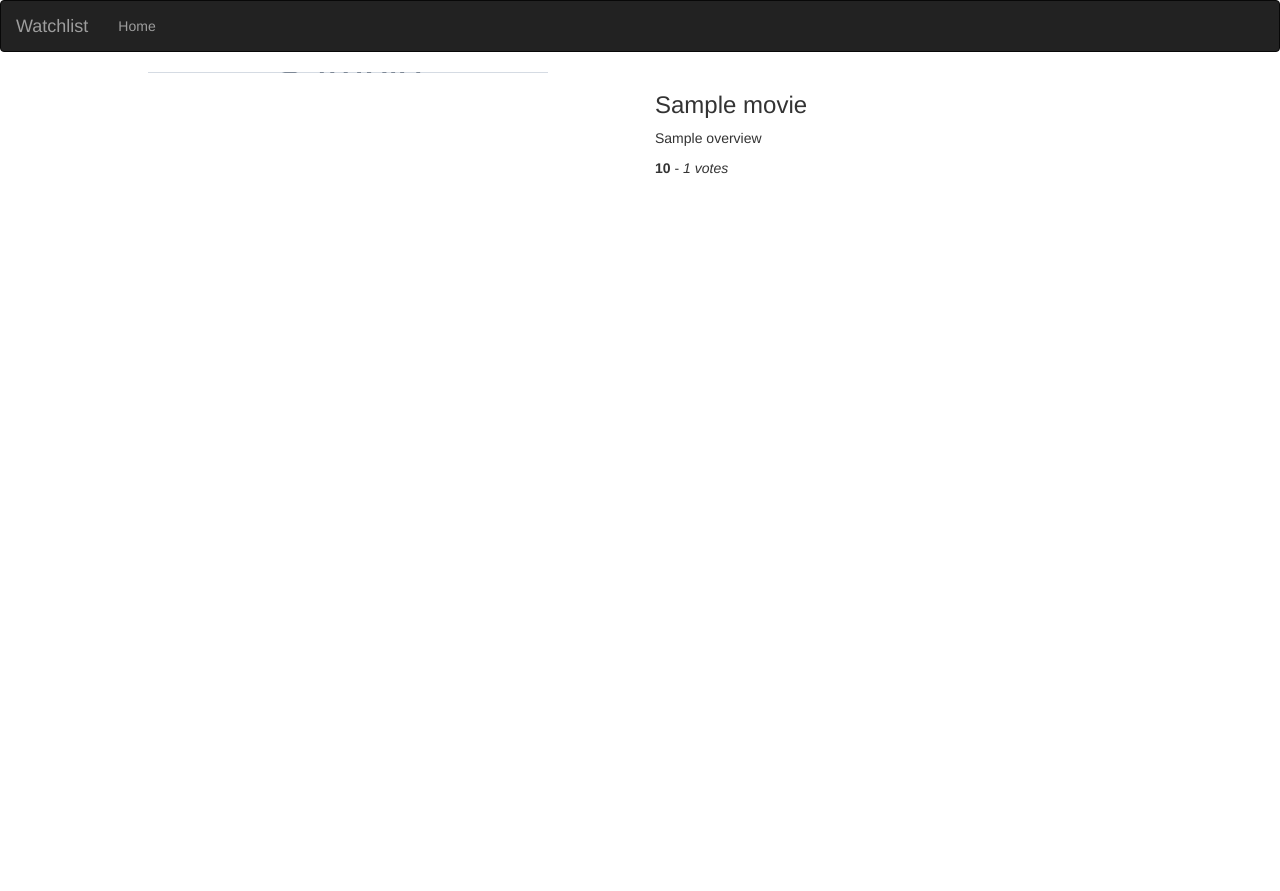
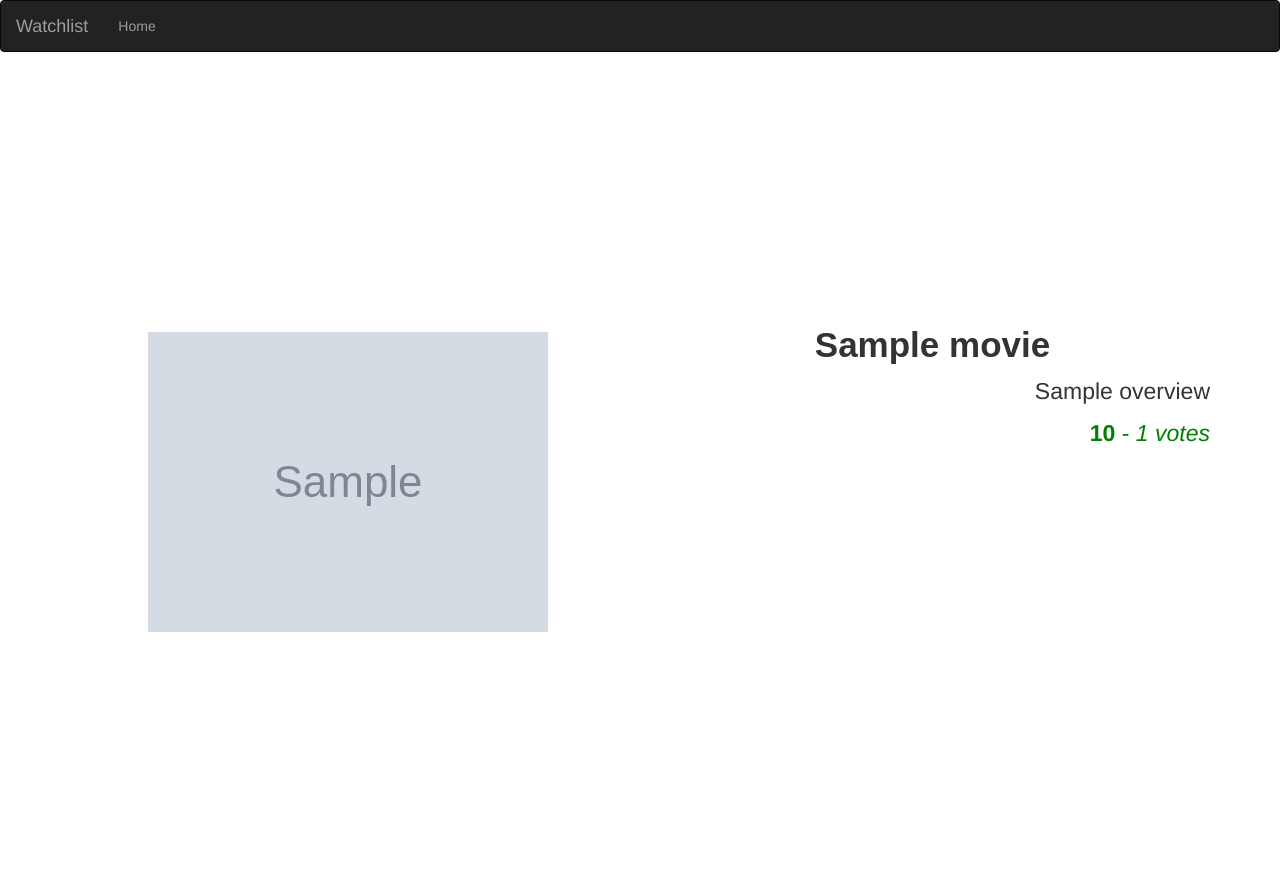
Before and after one commit to SayiaFelix/Watchlist-practice, a Flask app: template app/templates/movie.html in a window 1280 px wide. Before the commit the page ends 174 px from the top, so only its background shows below. Run offline with Flask 2, Linux system fonts and the light colour scheme; the template is opened without the code that fills it: most values are stand-ins (such as "Sample title", 1, 10 or a date in 2020); grey boxes marked "Sample" are stand-in pictures; parts of the project's set-up code (start-up, migrations or seed data) failed here and were passed over; some libraries are stand-ins or nearby versions.

Commit message:
Styling my app

```diff
--- /dev/null
+++ b/app/static/css/movie.css
@@ -0,0 +1,29 @@
+.posterPath {
+    padding-bottom: 40%;
+    padding-top: 30%;
+    background-size: cover;
+}
+
+.movie-details {
+    margin-top: 20%;
+}
+
+.movie-details h3 {
+    text-align: center;
+    font-size: 35px;
+    font-family: sans-serif;
+    font-weight: bolder;
+}
+
+p {
+    font-size: 23px;
+}
+
+.overview {
+    text-align: right;
+}
+
+.ratings {
+    text-align: right;
+    color: green;
+}
--- a/app/templates/index.html
+++ b/app/templates/index.html
@@ -1,5 +1,8 @@
 {% extends 'base.html'%} {% import 'macros.html' as macro%}
+<!-- Styles block -->
 
+{% block styles%} {{ super() }}
+<link rel="stylesheet" href="{{url_for('static',filename='css/index.css')}}"> {% endblock %}
 <!-- Content block -->
 {% block content %}
 
--- a/app/templates/movie.html
+++ b/app/templates/movie.html
@@ -1,4 +1,5 @@
-{% extends 'base.html'%}
+{% extends 'base.html'%} {% block styles%} {{ super() }}
+<link rel="stylesheet" href="{{url_for('static',filename='css/movie.css')}}"> {% endblock %}
 <!-- Content block -->
 {% block content %}
 <div class="container">
```
Also changed, not shown: app/static/css/index.css (added, +12 -0 lines).
